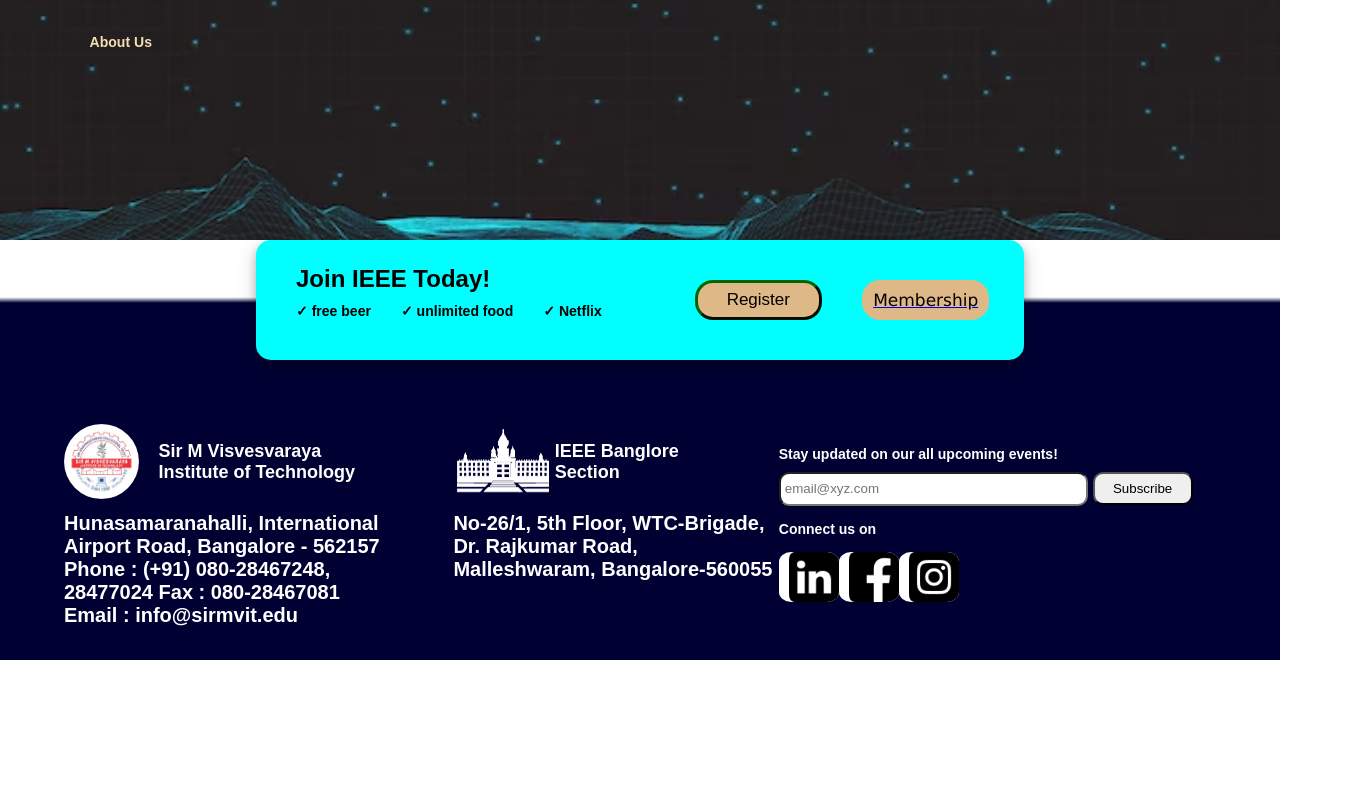
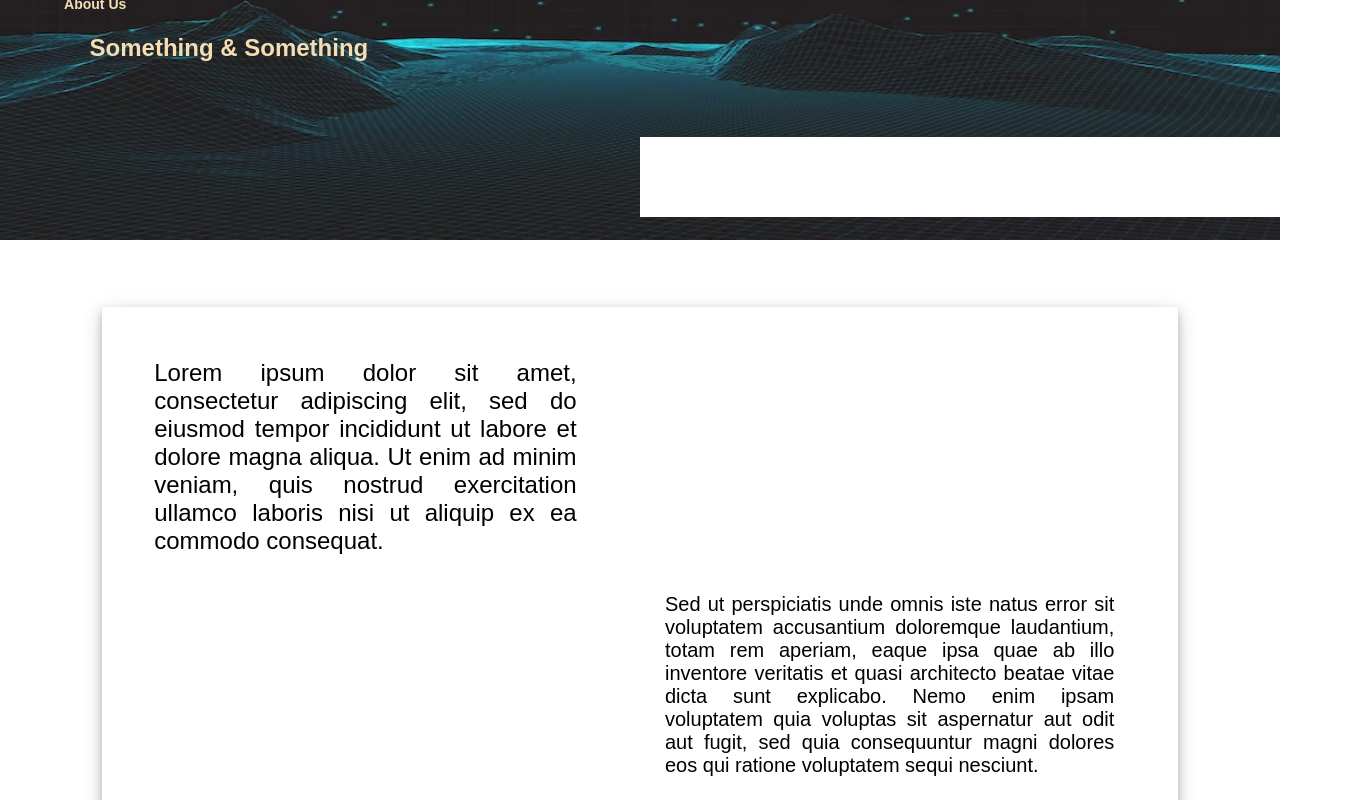
Before and after one commit to kiggsmk/SMVIT-IEEE, a React (Create React App) app: page /about in a window 1280 px wide. Shown: the part 260-1060 px from the top of the page, 1370 px wide, since content can reach past the window. Before the commit the page ends 920 px from the top, so only its background shows below. Built offline with nearby package versions, Linux system fonts and the light colour scheme.

Commit message:
updated head and text in about page

```diff
--- a/src/about/abt.js
+++ b/src/about/abt.js
@@ -1,11 +1,14 @@
 import Abouthead from "./components/abhead"
 import styles from './components/about.module.css';
+import Abouttext from "./components/abtext";
 
 
 export default function About(){
     return(
-        <Abouthead/>
+        <div className={styles.aboutycont}>
+            <Abouthead />
+            <Abouttext />
 
-
+        </div>
     )
 }
--- a/src/about/components/about.module.css
+++ b/src/about/components/about.module.css
@@ -10,13 +10,15 @@
 }
 
 .abbgimg{
-    position: absolute;
+    position: relative;
+    z-index: 1;
+    height: auto;
     width: 100%;
-    height: 100%;
 }
 
 .headtext1{
     margin: auto;
+    position: absolute;
 
     z-index: 5;
     color: wheat;
@@ -25,9 +27,9 @@
   margin-left: 5%;
 
 }
-.headtext1{
+.headtext2{
     margin: auto;
-  position: relative;
+  position: absolute;
     z-index: 5;
     color: wheat;
     width: 100%;
@@ -35,3 +37,45 @@
   margin-left: 7%;
 
 }
+.trapezoid{
+        width: 50%;
+        position: absolute;
+        z-index: 5;
+        height: 10%;
+        margin-bottom: 74px;
+        left: unset;
+        margin-top: 31%;
+        background-color: white;
+        margin-left: 50%;
+}
+
+
+
+
+.textcont{
+    margin: 5% 8% 5% 8%;
+    box-shadow: 0 4px 8px 0 rgba(0, 0, 0, 0.2), 0 6px 20px 0 rgba(0, 0, 0, 0.19);
+    padding: 3%;
+}
+
+.uppertextcont{
+    height: 50%;
+  width: 45%;
+  display: inline-flex;
+}
+.uppertext{
+    text-align: justify;
+    font-size: 2em;
+    margin: 3%;
+}
+
+.lowertextcont{
+    height: 50%;
+  width: 50%;
+  margin-left: 50%;
+}
+.lowertext{
+    text-align: justify;
+    font-size: 20px;
+    margin: 5%;
+}
--- /dev/null
+++ b/src/about/components/abtext.js
@@ -0,0 +1,22 @@
+import styles from './about.module.css';
+
+
+
+
+export default function Abouttext(){
+    return(
+        <div className={styles.textcont}>
+            <div className={styles.uppertextcont}>
+                <p className={styles.uppertext}>
+                Lorem ipsum dolor sit amet, consectetur adipiscing elit, sed do eiusmod tempor incididunt ut labore et dolore magna aliqua. Ut enim ad minim veniam, quis nostrud exercitation ullamco laboris nisi ut aliquip ex ea commodo consequat.
+                </p>
+            </div>
+            <div className={styles.lowertextcont}>
+                <p className={styles.lowertext}>
+                Sed ut perspiciatis unde omnis iste natus error sit voluptatem accusantium doloremque laudantium, totam rem aperiam, eaque ipsa quae ab illo inventore veritatis et quasi architecto beatae vitae dicta sunt explicabo. Nemo enim ipsam voluptatem quia voluptas sit aspernatur aut odit aut fugit, sed quia consequuntur magni dolores eos qui ratione voluptatem sequi nesciunt.
+                </p>
+
+            </div>
+        </div>
+    )
+}
```
